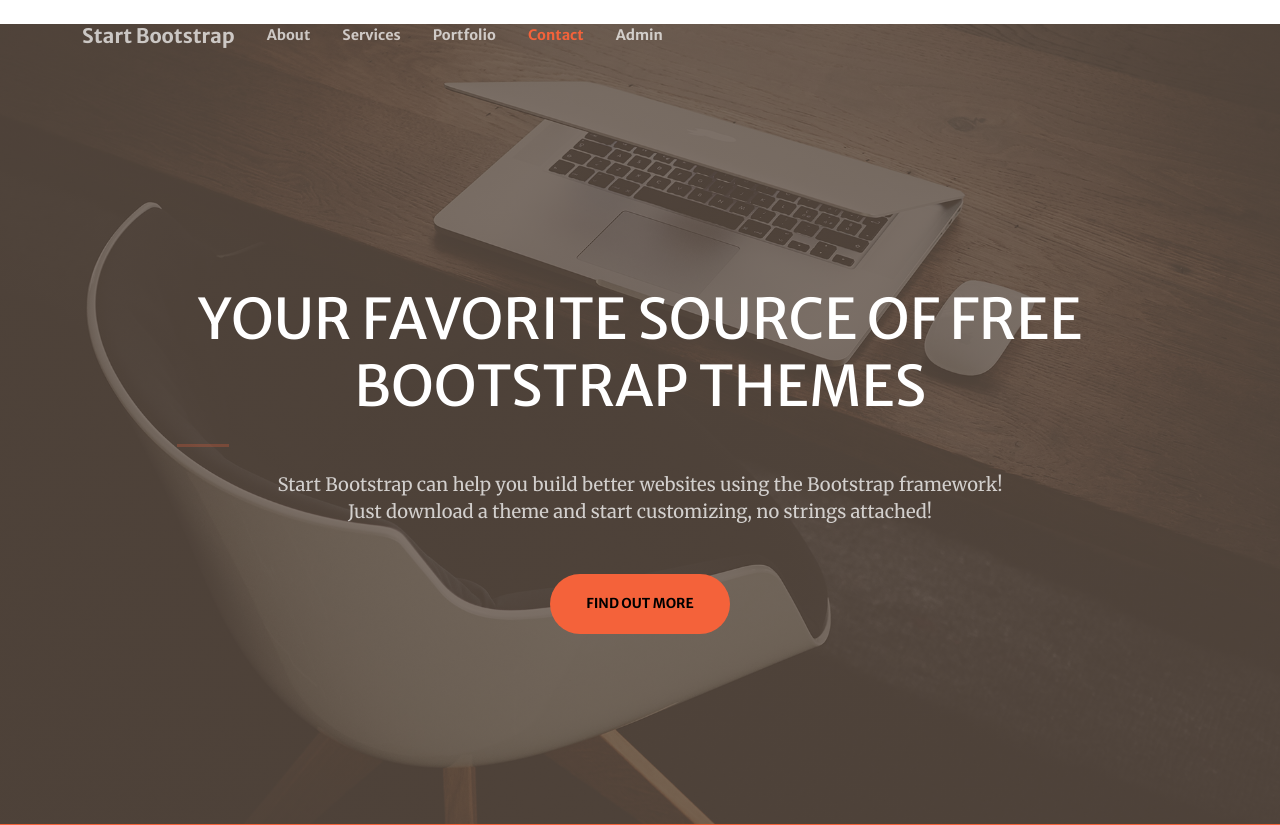
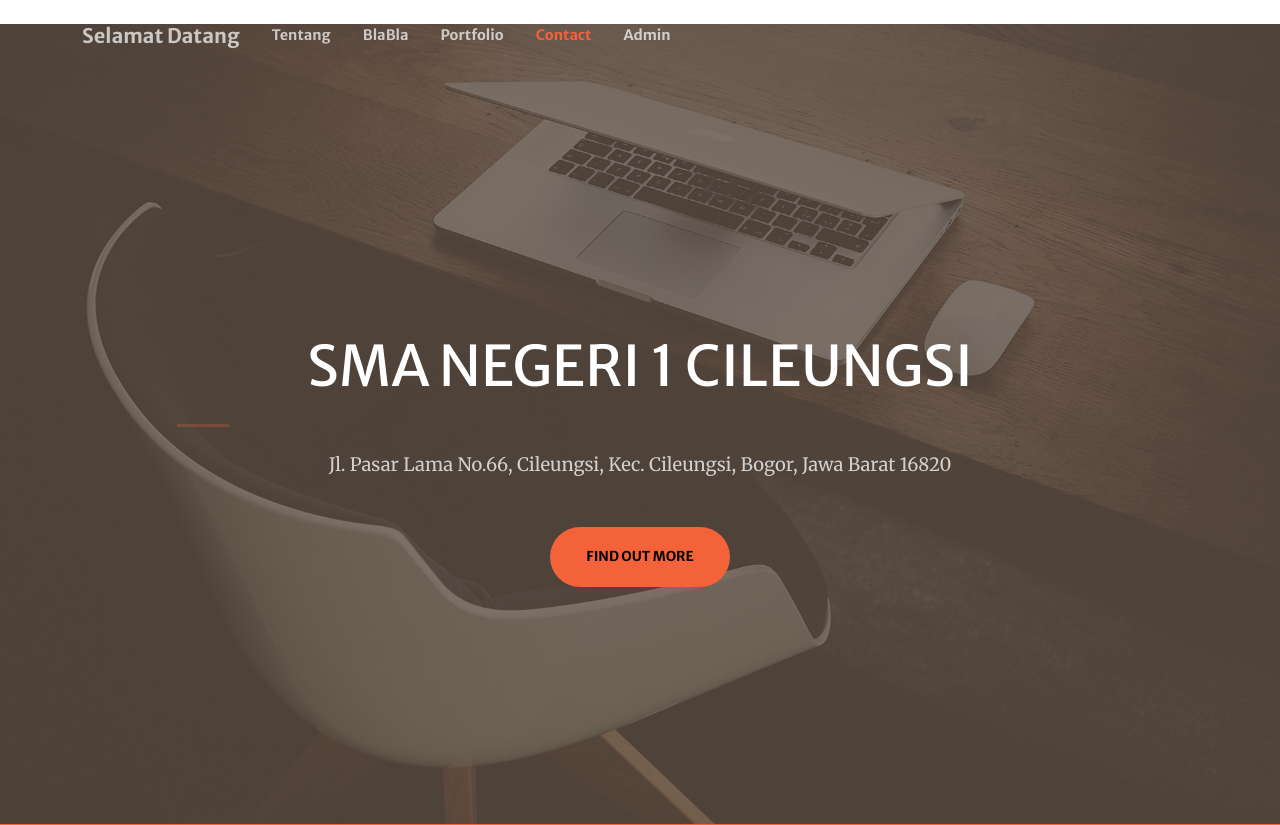
Before and after one commit to gustianh/examonline, a CodeIgniter app: page /database/ in a window 1280 px wide. Shown: the top 825 px of the page. Run offline with CodeIgniter, Linux system fonts and the light colour scheme; style sheets or scripts are compiled from the project's sources; some libraries are stand-ins or nearby versions.

Commit message:
Ubah tampilan navbar

```diff
--- a/application/views/home.php
+++ b/application/views/home.php
@@ -30,17 +30,17 @@
   <!-- Navigation -->
   <nav class="navbar navbar-expand-lg navbar-light fixed-top py-3" id="mainNav">
     <div class="container">
-      <a class="navbar-brand js-scroll-trigger" href="#page-top">Start Bootstrap</a>
+      <a class="navbar-brand js-scroll-trigger" href="#page-top">Selamat Datang</a>
       <button class="navbar-toggler navbar-toggler-right" type="button" data-toggle="collapse" data-target="#navbarResponsive" aria-controls="navbarResponsive" aria-expanded="false" aria-label="Toggle navigation">
         <span class="navbar-toggler-icon"></span>
       </button>
       <div class="collapse navbar-collapse" id="navbarResponsive">
         <ul class="navbar-nav ml-auto my-2 my-lg-0">
           <li class="nav-item">
-            <a class="nav-link js-scroll-trigger" href="#about">About</a>
+            <a class="nav-link js-scroll-trigger" href="#about">Tentang</a>
           </li>
           <li class="nav-item">
-            <a class="nav-link js-scroll-trigger" href="#services">Services</a>
+            <a class="nav-link js-scroll-trigger" href="#services">BlaBla</a>
           </li>
           <li class="nav-item">
             <a class="nav-link js-scroll-trigger" href="#portfolio">Portfolio</a>
@@ -61,11 +61,11 @@
     <div class="container h-100">
       <div class="row h-100 align-items-center justify-content-center text-center">
         <div class="col-lg-10 align-self-end">
-          <h1 class="text-uppercase text-white font-weight-bold">Your Favorite Source of Free Bootstrap Themes</h1>
+          <h1 class="text-uppercase text-white font-weight-bold">SMA Negeri 1 Cileungsi</h1>
           <hr class="divider my-4">
         </div>
         <div class="col-lg-8 align-self-baseline">
-          <p class="text-white-75 font-weight-light mb-5">Start Bootstrap can help you build better websites using the Bootstrap framework! Just download a theme and start customizing, no strings attached!</p>
+          <p class="text-white-75 font-weight-light mb-5">Jl. Pasar Lama No.66, Cileungsi, Kec. Cileungsi, Bogor, Jawa Barat 16820</p>
           <a class="btn btn-primary btn-xl js-scroll-trigger" href="#about">Find Out More</a>
         </div>
       </div>
```
